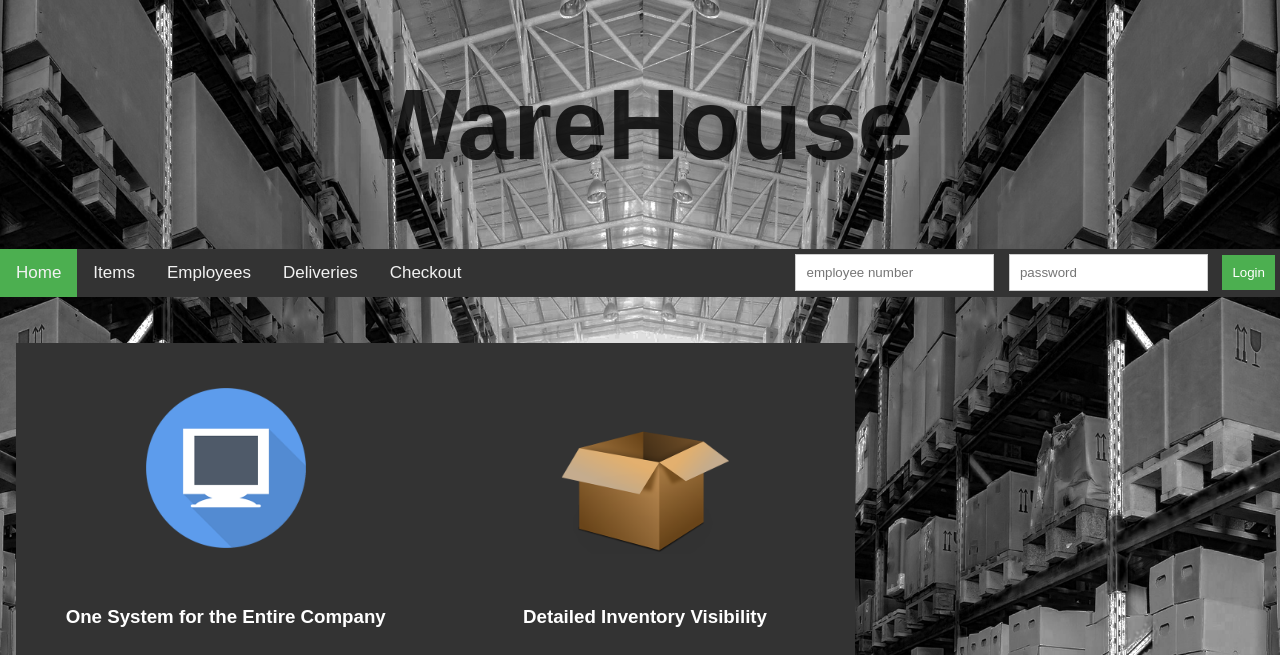
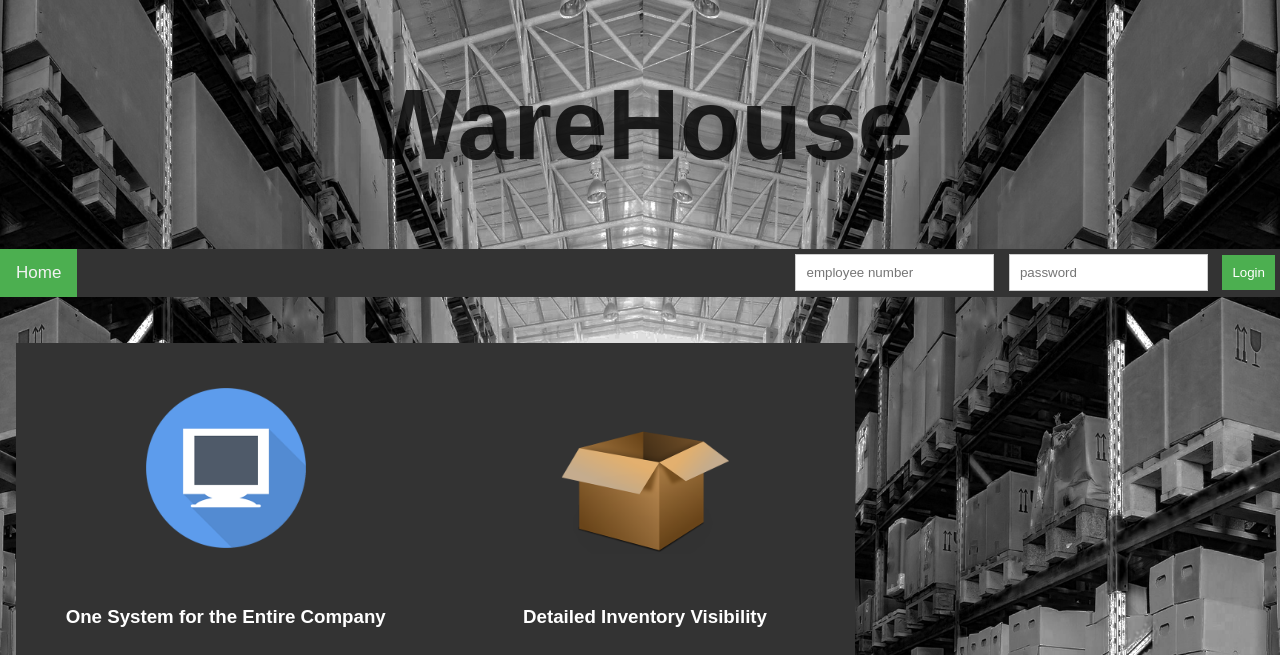
Before and after one commit to leodude77/DBMS-WM-, a PHP site: page / in a window 1280 px wide. Shown: the top 655 px of the page. Run offline with PHP 8.4, Linux system fonts and the light colour scheme.

Commit message:
Update index.php

```diff
--- a/index.php
+++ b/index.php
@@ -24,10 +24,6 @@ body, html {
 
 <div class="topnav" id="myTopnav">
   <a href="index.php" class="active">Home</a>
-  <a href="index2.php" >Items</a>
-  <a href="employees.php">Employees</a>
-  <a href="delevaries.php">Deliveries</a>
-  <a href="checkout.php">Checkout</a>
   <?php
   include 'lappearordis.php';
  ?>
```
